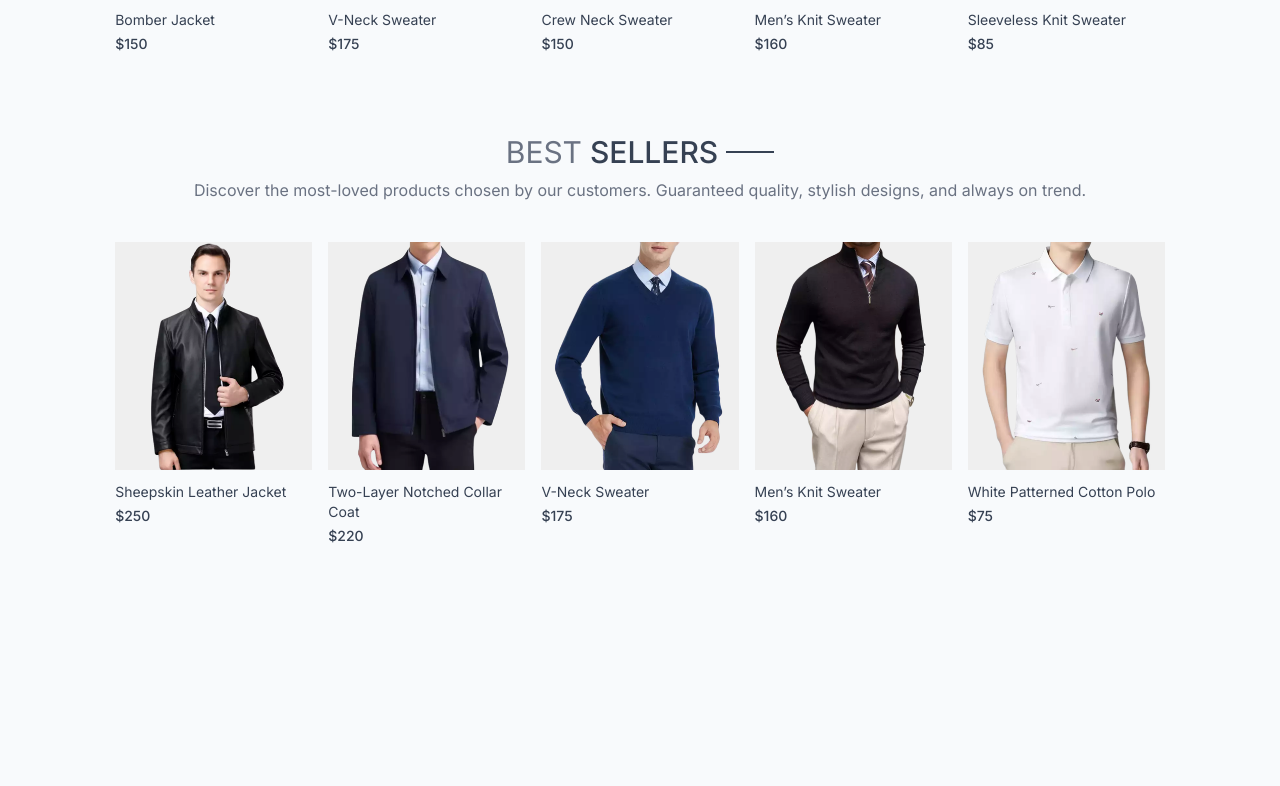
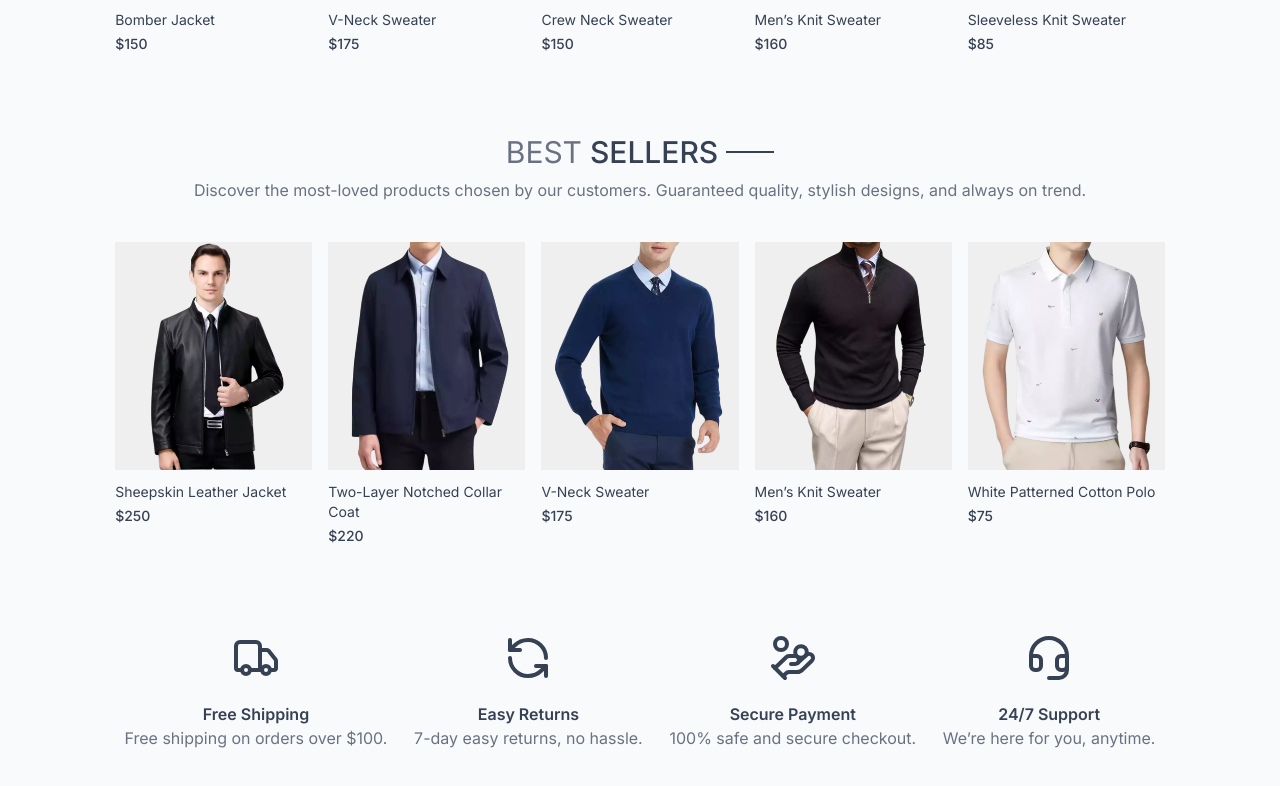
Before and after one commit to quangthoIT/MasyFashion, a React (Vite) app in the folder frontend/: page / in a window 1280 px wide. Shown: the part 1307-2093 px from the top of the page. Before the commit the page ends 1893 px from the top, so only its background shows below. Built offline with nearby package versions, Linux system fonts and the light colour scheme.

Commit message:
Our Policy

```diff
--- /dev/null
+++ b/frontend/src/components/OurPolicy.jsx
@@ -0,0 +1,32 @@
+import { HandCoins, Headset, RefreshCcw, Truck } from "lucide-react";
+const OurPolicy = () => {
+  return (
+    <div className="grid grid-cols-2 gap-4 gap-y-8 sm:flex justify-around sm:gap-2 text-center py-12 text-sm sm:text-base text-gray-700">
+      <div>
+        <Truck className="w-12 h-12 mx-auto mb-5" />
+        <p className="font-semibold">Free Shipping</p>
+        <p className="text-gray-500">Free shipping on orders over $100.</p>
+      </div>
+
+      <div>
+        <RefreshCcw className="w-12 h-12 mx-auto mb-5" />
+        <p className="font-semibold">Easy Returns</p>
+        <p className="text-gray-500">7-day easy returns, no hassle.</p>
+      </div>
+
+      <div>
+        <HandCoins className="w-12 h-12 mx-auto mb-5" />
+        <p className="font-semibold">Secure Payment</p>
+        <p className="text-gray-500">100% safe and secure checkout.</p>
+      </div>
+
+      <div>
+        <Headset className="w-12 h-12 mx-auto mb-5" />
+        <p className="font-semibold">24/7 Support</p>
+        <p className="text-gray-500">We’re here for you, anytime.</p>
+      </div>
+    </div>
+  );
+};
+
+export default OurPolicy;
--- a/frontend/src/components/ProductItem.jsx
+++ b/frontend/src/components/ProductItem.jsx
@@ -17,7 +17,9 @@ const ProductItem = ({ id, image, name, price }) => {
         />
       </div>
       {/* Product Name */}
-      <p className="pt-3 pb-1 text-sm">{name}</p>
+      <p className="pt-3 pb-1 text-sm hover:text-gray-900">
+        {name}
+      </p>
       {/* Product Price */}
       <p className="text-sm font-medium">
         {currency}
--- a/frontend/src/pages/Home.jsx
+++ b/frontend/src/pages/Home.jsx
@@ -1,6 +1,7 @@
 import BestSeller from "../components/BestSeller";
 import Hero from "../components/Hero";
 import LatestCollection from "../components/LatestCollection";
+import OurPolicy from "../components/OurPolicy";
 
 const Home = () => {
   return (
@@ -8,6 +9,7 @@ const Home = () => {
       <Hero />
       <LatestCollection />
       <BestSeller />
+      <OurPolicy />
     </div>
   );
 };
```
